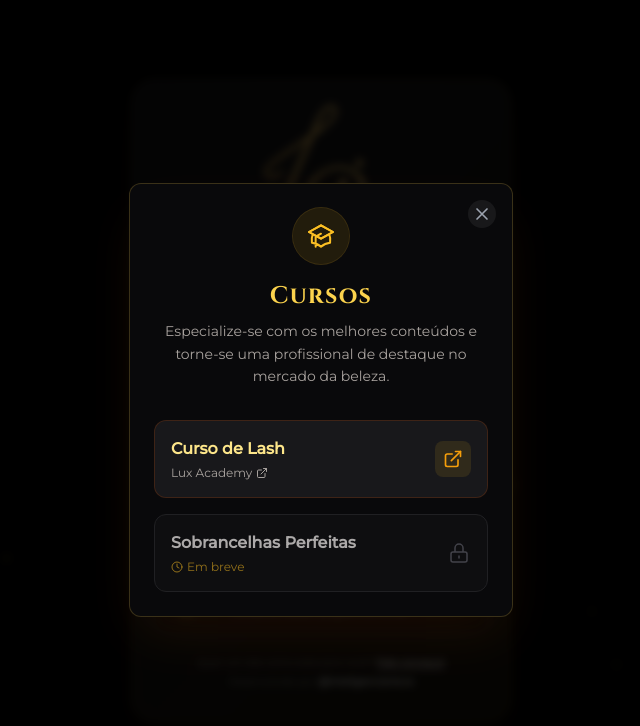
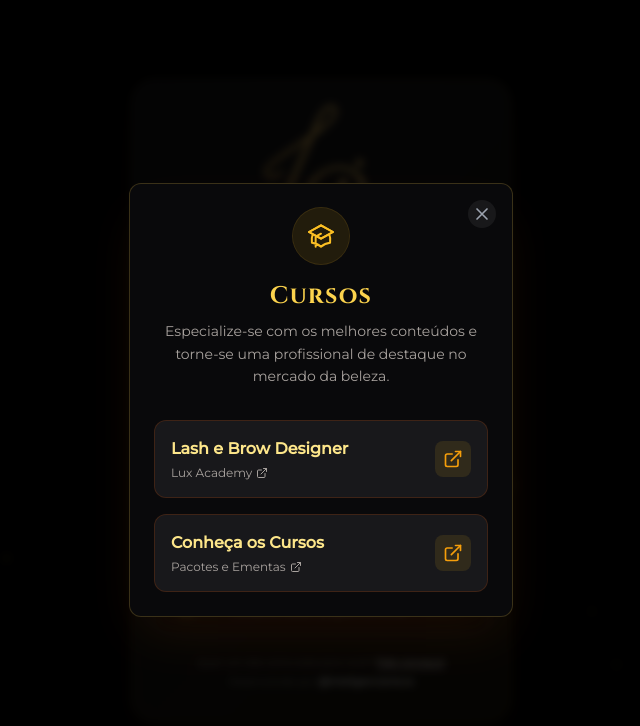
Before and after one commit to Cortelete/luxbioo, a React (Vite) app: page / in a window 1280 px wide. Both pictures are taken after a click on the button "Cursos". Shown: the top 726 px of the page, without its empty margins (319-959 px from the left). Built offline with nearby package versions, Linux system fonts and the light colour scheme.

Commit message:
feat(courses): update Lux Academy link and rename course title

```diff
--- a/components/CoursesModal.tsx
+++ b/components/CoursesModal.tsx
@@ -41,13 +41,13 @@ const CoursesModal: React.FC<CoursesModalProps> = ({ isOpen, onClose }) => {
 
           <div className="w-full space-y-4">
             <a
-              href="http://luxacademy.vercel.app"
+              href="https://luxacademy.vercel.app/"
               target="_blank"
               rel="noopener noreferrer"
               className="group w-full flex items-center justify-between bg-zinc-900 border border-amber-900/40 hover:border-amber-400/50 p-4 rounded-xl transition-all duration-300"
             >
               <div className="flex flex-col text-left">
-                <span className="font-semibold text-amber-200 group-hover:text-amber-100 transition-colors">Curso de Lash</span>
+                <span className="font-semibold text-amber-200 group-hover:text-amber-100 transition-colors">Lash e Brow Designer</span>
                 <span className="text-xs text-stone-400 mt-1 flex items-center gap-1">
                   Lux Academy <ExternalLink size={12} />
                 </span>
@@ -57,19 +57,22 @@ const CoursesModal: React.FC<CoursesModalProps> = ({ isOpen, onClose }) => {
               </div>
             </a>
 
-            <div className="w-full flex items-center justify-between bg-zinc-900/50 border border-zinc-800 p-4 rounded-xl opacity-80 cursor-not-allowed">
+            <a
+              href="https://cursoslux.vercel.app/"
+              target="_blank"
+              rel="noopener noreferrer"
+              className="group w-full flex items-center justify-between bg-zinc-900 border border-amber-900/40 hover:border-amber-400/50 p-4 rounded-xl transition-all duration-300"
+            >
               <div className="flex flex-col text-left">
-                <span className="font-semibold text-stone-300">Sobrancelhas Perfeitas</span>
-                <span className="text-xs text-amber-400/70 mt-1 flex items-center gap-1">
-                  <Clock size={12} /> Em breve
+                <span className="font-semibold text-amber-200 group-hover:text-amber-100 transition-colors">Conheça os Cursos</span>
+                <span className="text-xs text-stone-400 mt-1 flex items-center gap-1">
+                  Pacotes e Ementas <ExternalLink size={12} />
                 </span>
               </div>
-              <div className="text-zinc-600">
-                <svg xmlns="http://www.w3.org/2000/svg" className="h-6 w-6" fill="none" viewBox="0 0 24 24" stroke="currentColor">
-                  <path strokeLinecap="round" strokeLinejoin="round" strokeWidth={1.5} d="M12 15v2m-6 4h12a2 2 0 002-2v-6a2 2 0 00-2-2H6a2 2 0 00-2 2v6a2 2 0 002 2zm10-10V7a4 4 0 00-8 0v4h8z" />
-                </svg>
+              <div className="bg-amber-400/10 p-2 rounded-lg group-hover:bg-amber-400 group-hover:text-black text-amber-500 transition-colors">
+                <ExternalLink size={20} />
               </div>
-            </div>
+            </a>
           </div>
         </div>
       </div>
```
